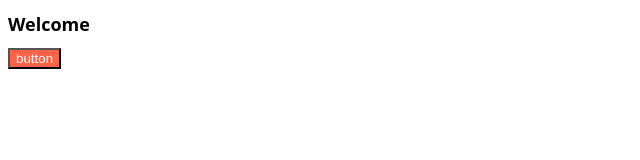
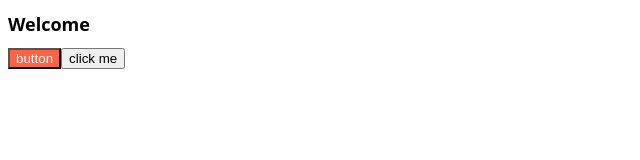
Before and after one commit to nack1400/react_study, a React (Create React App) app in the folder movie/: page / in a window 1280 px wide. Shown: the top 160 px of the page, without its empty margins (0-640 px from the left). Built offline with nearby package versions, Linux system fonts and the light colour scheme.

Commit message:
Add useState

```diff
--- a/movie/src/App.js
+++ b/movie/src/App.js
@@ -1,11 +1,15 @@
 import Button from "./Button"
 import styles from "./App.module.css"
+import { useState } from "react";
 
 function App() {
+  const [counter, setValue] = useState(0);
+  const onClick = () => setValue((prev) => prev + 1);
   return (
     <div>
       <h1 className={styles.title}>Welcome</h1>
-      <Button text={"button"}/>
+      <Button text={"button"} />
+      <button onClick={onClick}>click me</button>
     </div>
   );
 }
```
